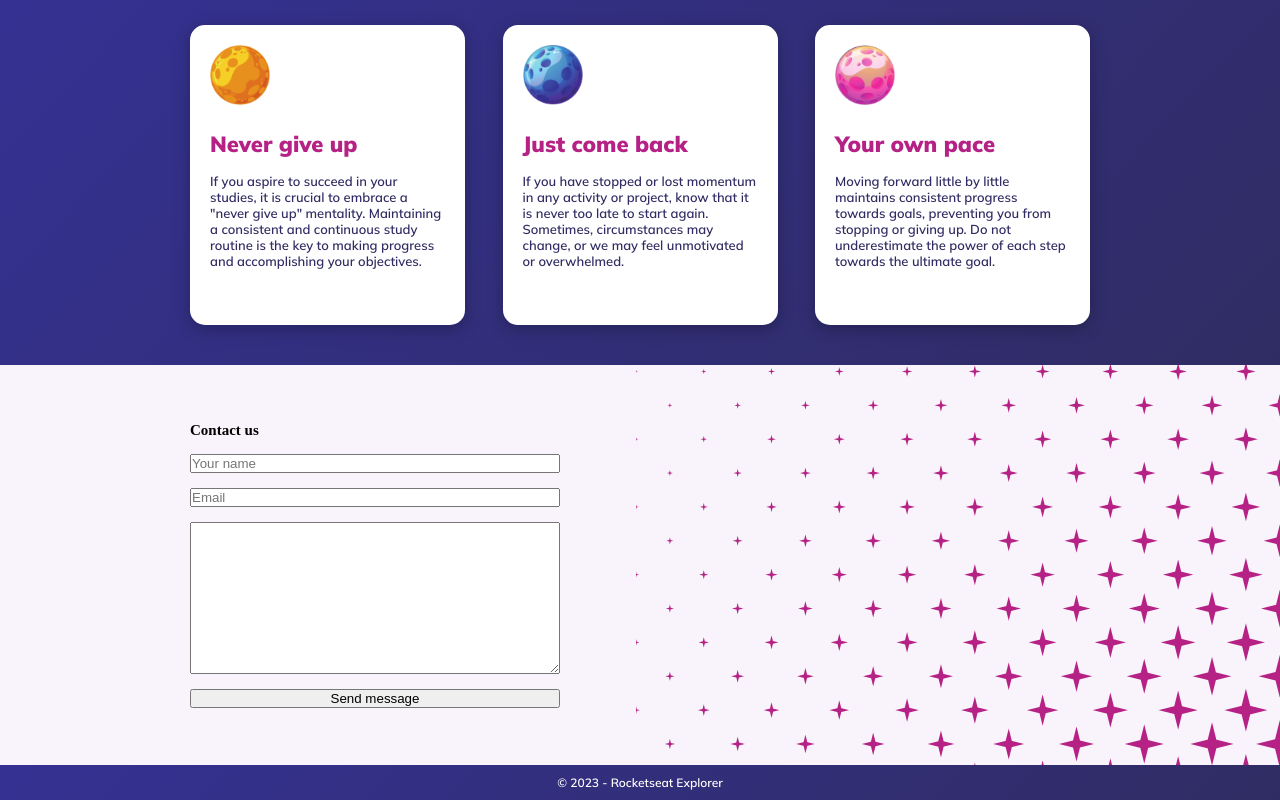
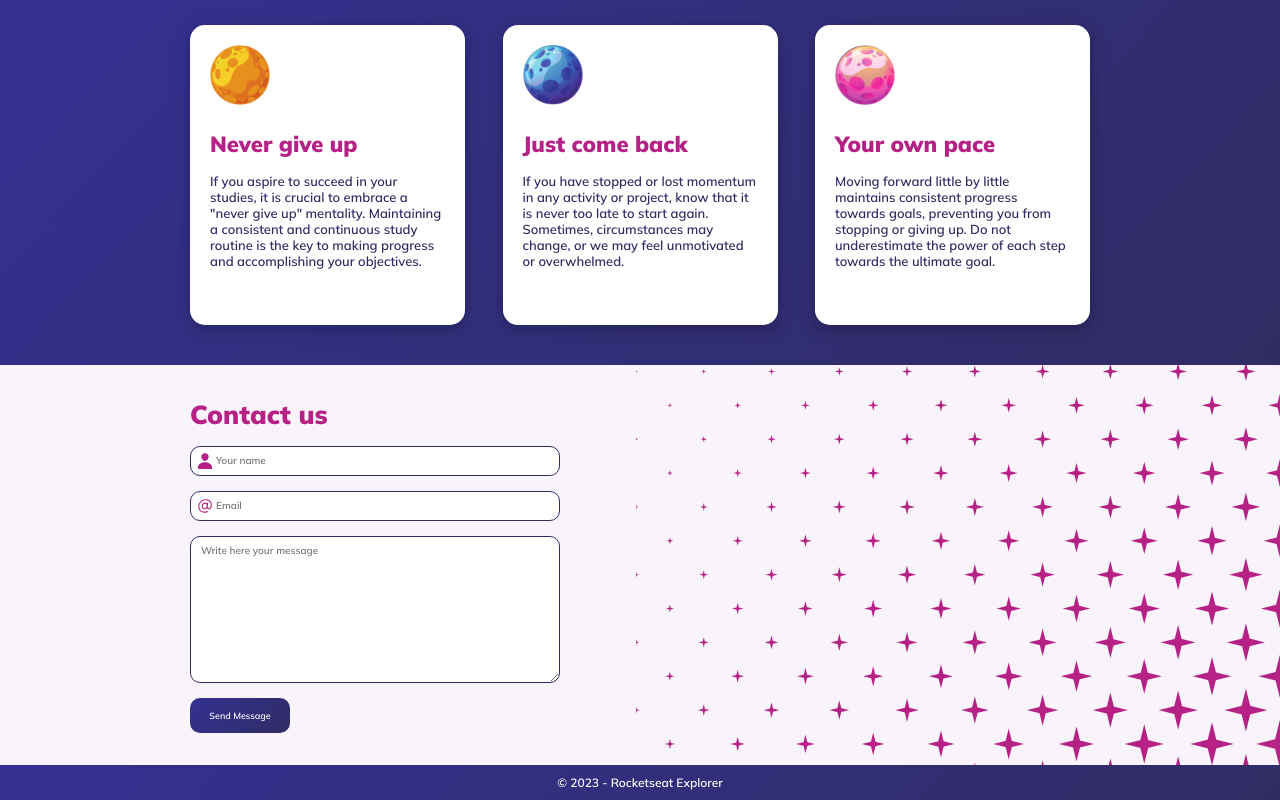
Before and after one commit to MoaraMiranda/exploreSemLimites, a plain HTML site: page index.html in a window 1280 px wide. Shown: the part 537-1337 px from the top of the page. Drawn offline with Linux system fonts and the light colour scheme.

Commit message:
Css desktop details

```diff
--- a/index.html
+++ b/index.html
@@ -67,9 +67,9 @@
       <div class="container">
         <div class="contactInput">
           <h2>Contact us</h2>
-          <input type="text" placeholder="Your name">
-          <input type="email" placeholder="Email">
-          <textarea name="" id="" cols="30" rows="10"></textarea>
+          <input class="iconPerson" type="text" placeholder="Your name">
+          <input class="iconEmail" type="email" placeholder="Email">
+          <textarea name="" id="" cols="30" rows="10" placeholder="Write here your message"></textarea>
           <button>Send message</button>
         </div>
       </div>
--- a/styles.css
+++ b/styles.css
@@ -17,6 +17,7 @@
   display: flex;
   flex: 1;
 }
+
 /* Header */
 header {
   background-color: var(--bg-heading);
@@ -49,6 +50,7 @@ h1 {
   width: 45rem;
   height: 46rem;
 }
+
 /* Main - cards*/
 main {
   display: flex;
@@ -99,6 +101,7 @@ main section div.card div p {
   font-family: var(--ff-general);
   font-weight: 600;
 }
+
 /* Main - Contact*/
 main section.contact {
   display: flex;
@@ -112,6 +115,55 @@ main section div.contactInput {
   flex-direction: column;
   gap: 1.5rem;
   flex: 1;
+}
+main section.contact h2 {
+  font-family: var(--ff-general);
+  color: var(--fc-heading);
+  font-size: 2.6rem;
+  font-weight: 900;
+}
+main section input{
+  padding: 0.75rem 1rem 0.75rem 2.5rem;
+}
+main section textarea{
+  padding:  0.75rem 1rem 0.75rem 1rem;
+}
+main section input,
+textarea {
+  border: 1.5px solid var(--fc-text);
+  border-radius: 1rem;
+  font-family: var(--ff-general);
+  color: var(--fc-text);
+  font-size: 1rem;
+  font-weight: 600;
+}
+main section button {
+  background: var(--bg-main-footer);
+  border-radius: 1rem;
+  color: #fff;
+  font-family: var(--ff-general);
+  text-align: center;
+  font-size: 0.9rem;
+  font-weight: 600;
+  line-height: 1.5rem;
+  text-transform: capitalize;
+  padding: 1rem;
+  width: 10rem;
+  border: none;
+}
+.iconPerson {
+  background-image: url(./images/person.svg);
+  background-repeat: no-repeat;
+  background-size: 18px;
+  background-position-y: 50%;
+  background-position-x: 1.5%;
+}
+.iconEmail{
+  background-image: url(./images/at.svg);
+  background-repeat: no-repeat;
+  background-size: 18px;
+  background-position-y: 50%;
+  background-position-x: 1.5%;
 }
 .stars {
   min-height: 100%;
```
